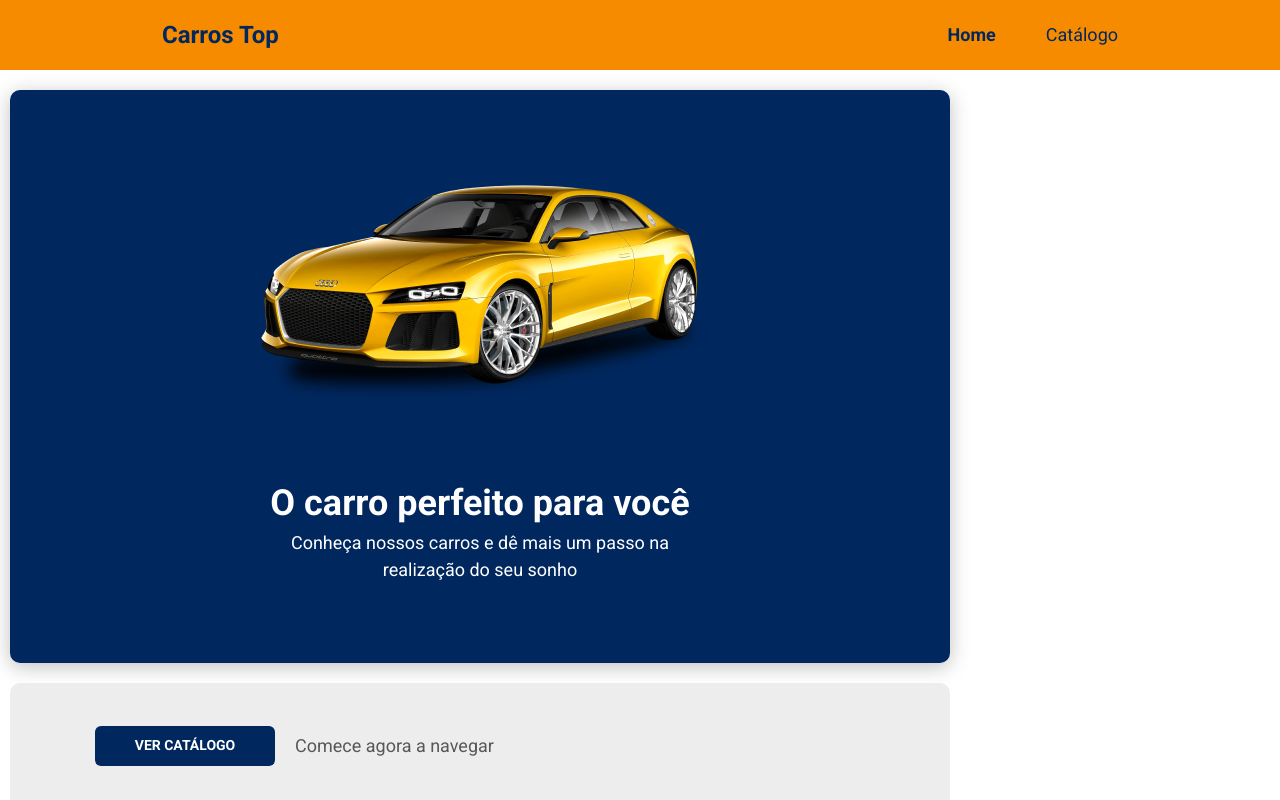
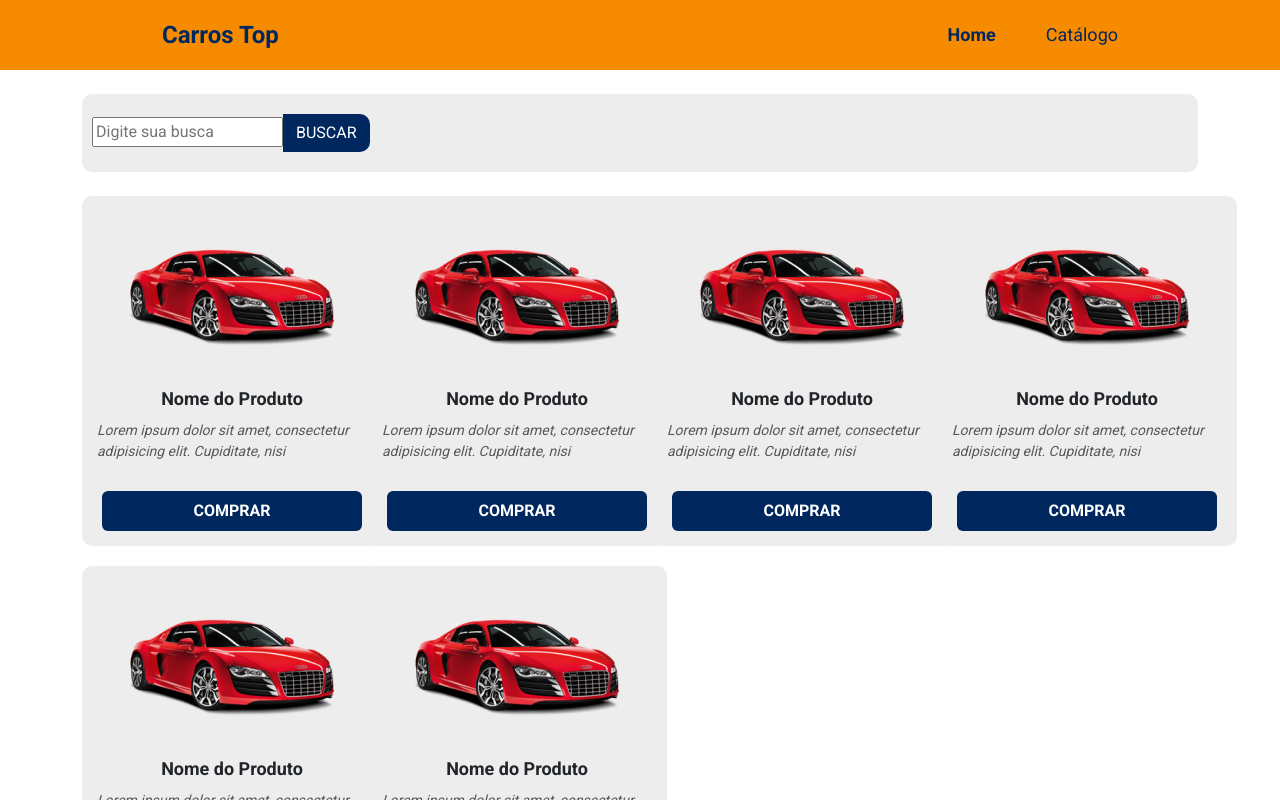
Before and after one commit to juliopedroso/devsuperior-frontend-bootcamp-desafio, a React (Create React App) app: page / in a window 1280 px wide. Shown: the top 800 px of the page. Built offline with nearby package versions, Linux system fonts and the light colour scheme.

Commit message:
changed the app page to catalog

```diff
--- a/src/App.tsx
+++ b/src/App.tsx
@@ -1,12 +1,13 @@
 import './App.css';
 import Home from './pages/Home';
 import NavBar from './components/NavBar';
+import Catalog from 'pages/Catalog';
 
 function App() {
   return (
     <>
       <NavBar />
-      <Home />
+      <Catalog />
     </>
 
   );
```
